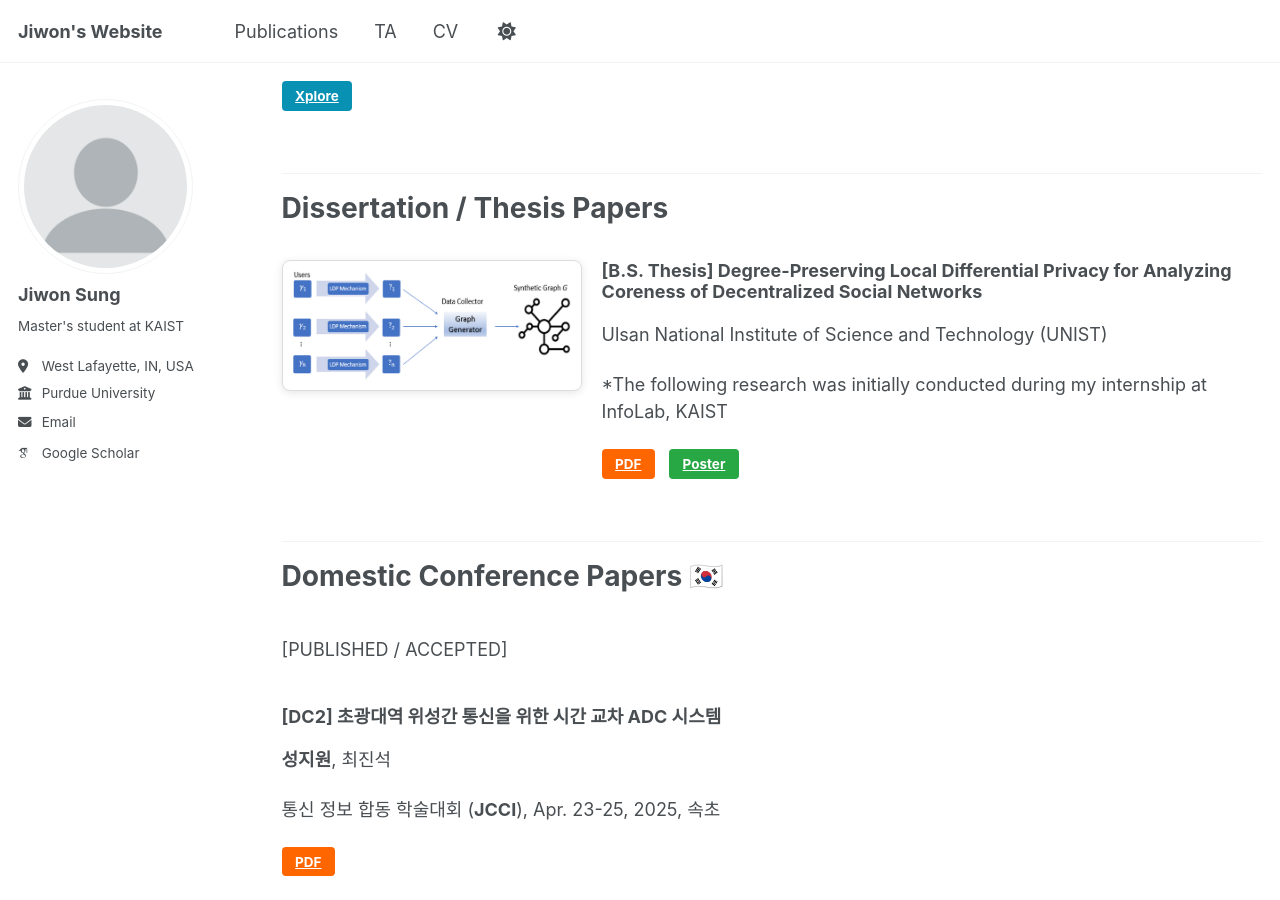
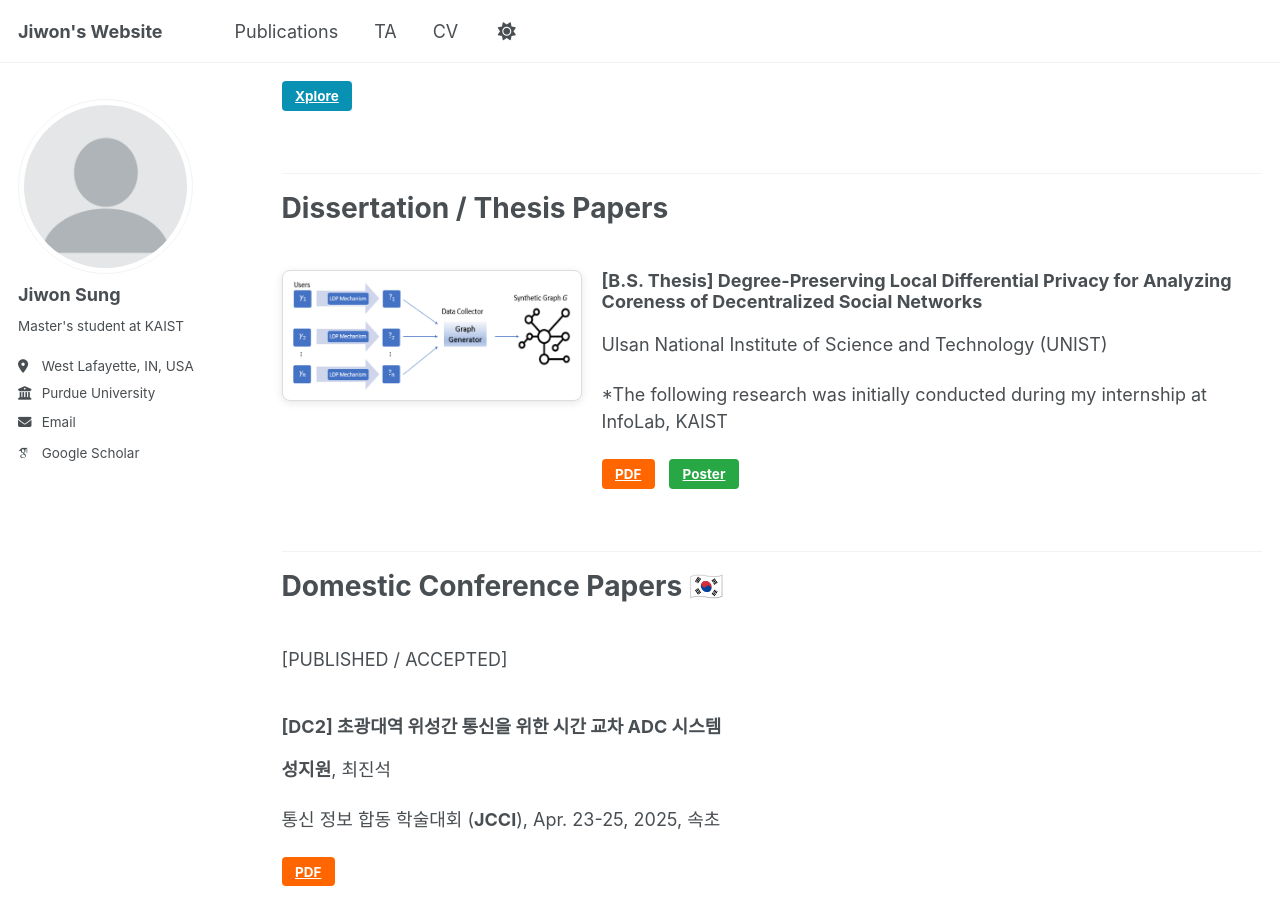
Before and after one commit to sunione/sunione.github.io, a Jekyll site: the page built from _pages/publications.md, in a window 1280 px wide and 900 px high, scrolled down 1352 px. Built offline with Jekyll 4.4.1, drawn with Linux system fonts in a browser that asks for light colours; some web fonts are replaced.

Commit message:
publications.md

```diff
--- a/_pages/publications.md
+++ b/_pages/publications.md
@@ -115,7 +115,7 @@ International Conference Papers
 Dissertation / Thesis Papers
 ======
 
-<div style="height: 20px;"></div>
+<div style="height: 30px;"></div>
 
 <div style="display: flex; align-items: flex-start; margin-bottom: 30px;">
     <img src="/images/UNIST_system_model.png" class="boxed-image" style="width: 300px; height: auto; margin-right: 20px; flex-shrink: 0;">
```
